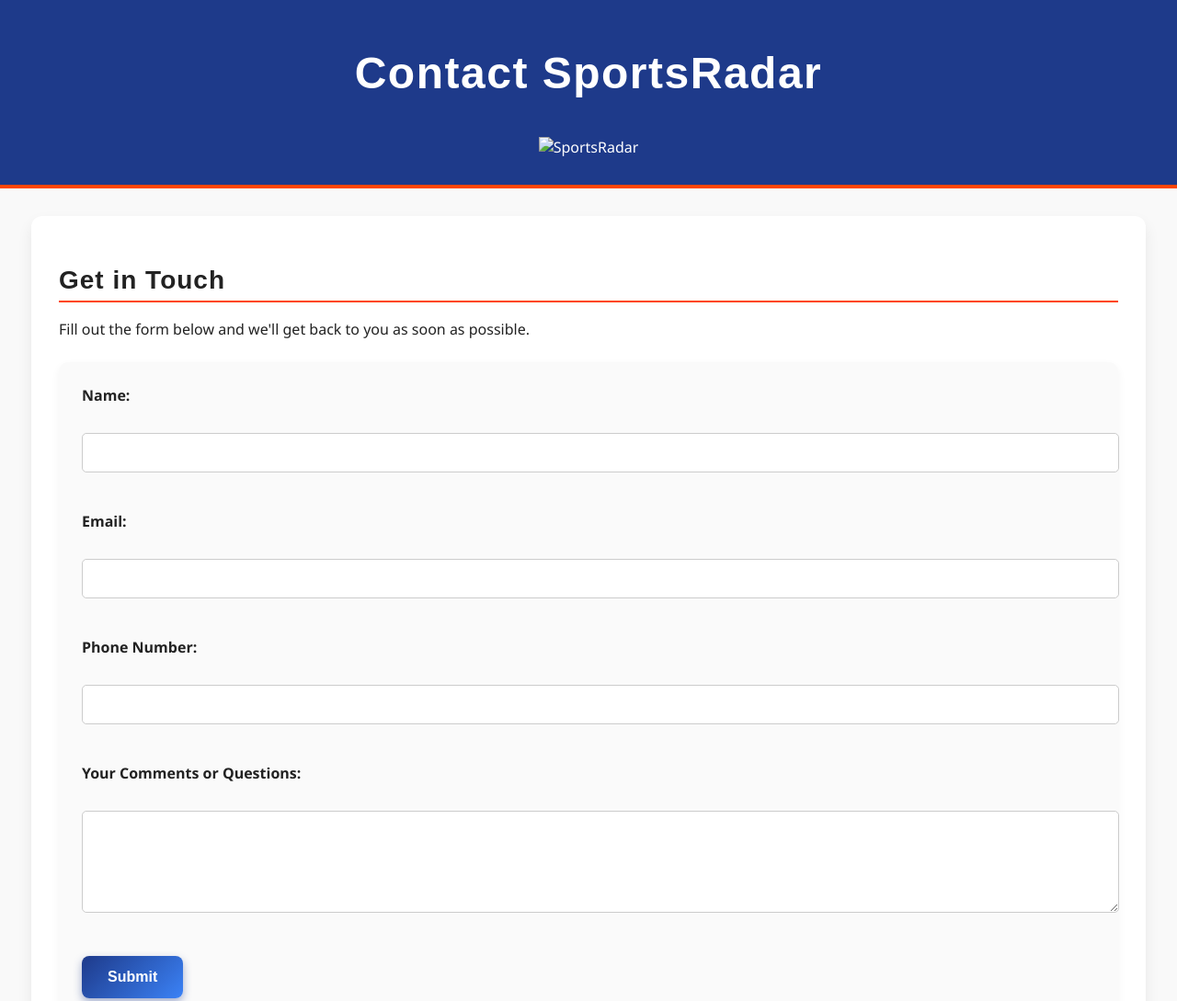
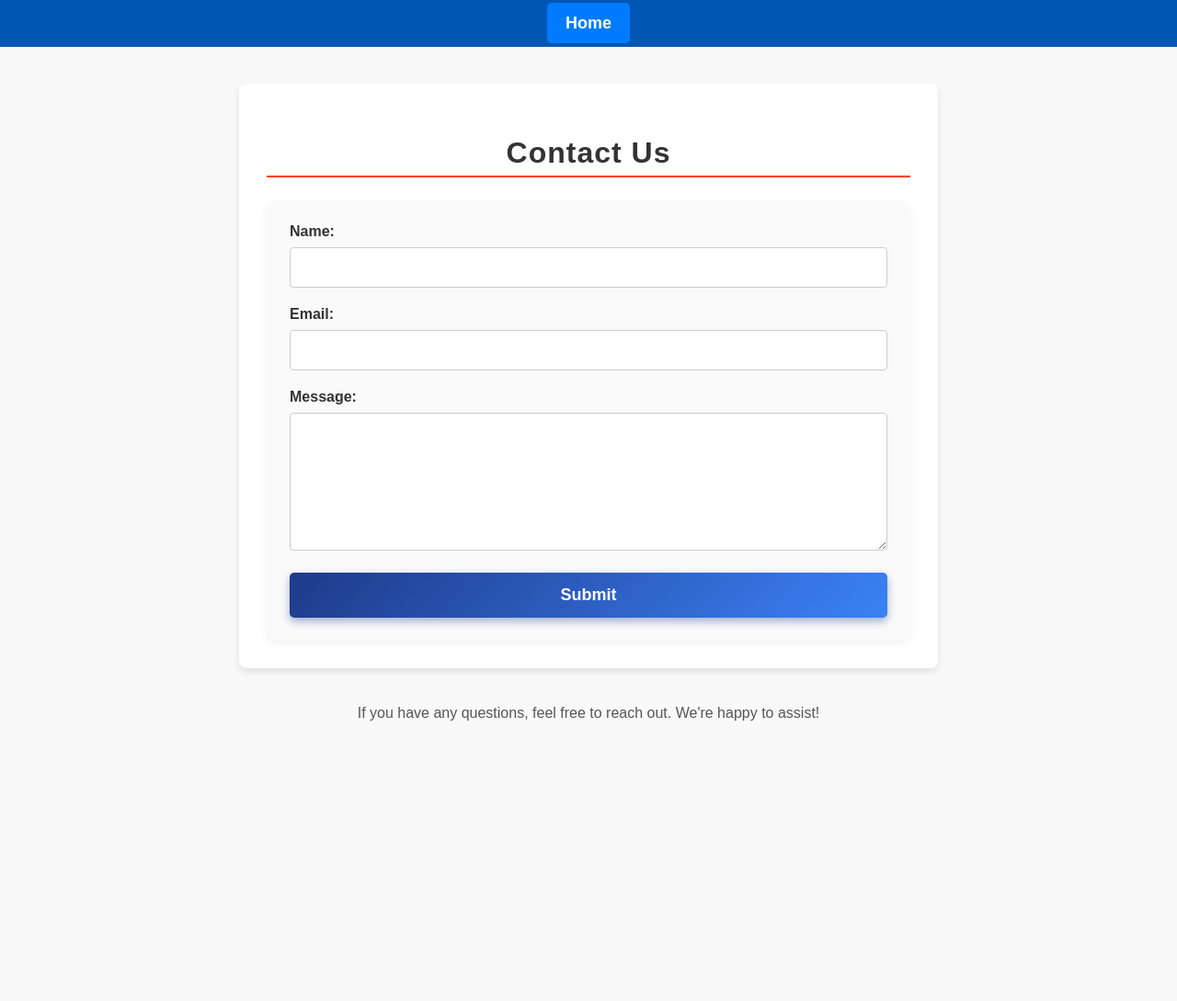
Before and after one commit to LuisEscamilla02/Sportsradar, a plain HTML site: page contact.html in a window 1280 px wide. Shown: the top 1089 px of the page at 92% size. After the commit the page ends 801 px from the top, so only its background shows below. Drawn offline with Linux system fonts and the light colour scheme.

Commit message:
Update contact.html

```diff
--- a/contact.html
+++ b/contact.html
@@ -1,39 +1,125 @@
 <!DOCTYPE html>
 <html lang="en">
 <head>
-  <meta charset="UTF-8">
-  <meta name="viewport" content="width=device-width, initial-scale=1.0">
-  <title>Contact Us - SportsRadar</title>
-  <link rel="stylesheet" href="styles.css">
+    <meta charset="UTF-8">
+    <meta name="viewport" content="width=device-width, initial-scale=1.0">
+    <title>Contact Us - SportsRadar</title>
+    <link rel="stylesheet" href="styles.css">
+    <style>
+        body {
+            font-family: Arial, sans-serif;
+            margin: 0;
+            padding: 0;
+            background-color: #f9f9f9;
+        }
+
+        .navbar {
+            background-color: #0056b3;
+            padding: 15px 0;
+            text-align: center;
+        }
+
+        .navbar a {
+            color: white;
+            text-decoration: none;
+            font-size: 18px;
+            padding: 12px 20px;
+            border-radius: 5px;
+            background-color: #007bff;
+            transition: background-color 0.3s ease;
+        }
+
+        .navbar a:hover {
+            background-color: #0056b3;
+        }
+
+        #contact-form-section {
+            max-width: 700px;
+            margin: 40px auto;
+            padding: 30px;
+            background-color: white;
+            border-radius: 8px;
+            box-shadow: 0 4px 8px rgba(0, 0, 0, 0.1);
+        }
+
+        h2 {
+            text-align: center;
+            color: #333;
+            font-size: 2rem;
+            margin-bottom: 20px;
+        }
+
+        label {
+            display: block;
+            font-weight: bold;
+            margin-bottom: 8px;
+            color: #333;
+        }
+
+        input, textarea {
+            width: 100%;
+            padding: 12px;
+            font-size: 16px;
+            border: 1px solid #ccc;
+            border-radius: 4px;
+            box-sizing: border-box;
+            margin-bottom: 20px;
+        }
+
+        textarea {
+            height: 150px;
+            resize: vertical;
+        }
+
+        button {
+            width: 100%;
+            background-color: #0056b3;
+            color: white;
+            padding: 14px;
+            font-size: 18px;
+            border: none;
+            border-radius: 5px;
+            cursor: pointer;
+            transition: background-color 0.3s ease;
+        }
+
+        button:hover {
+            background-color: #003d7a;
+        }
+
+        .contact-info {
+            text-align: center;
+            margin-top: 40px;
+            font-size: 16px;
+            color: #555;
+        }
+    </style>
 </head>
 <body>
-  <header>
-    <h1>Contact SportsRadar</h1>
-    <img src="images/logo.webp" alt="SportsRadar">
-  </header>
 
-  <div class="container">
-    <h2>Get in Touch</h2>
-    <p>Fill out the form below and we'll get back to you as soon as possible.</p>
+    <nav class="navbar">
+        <a href="sportsradar.html">Home</a>
+    </nav>
 
-    <form action="https://formsubmit.co/luis.escamilla@sjsu.edu" method="POST">
-      <!-- Redirect to MainPage.html after submission -->
-      <input type="hidden" name="_next" value="sportsradar.html">
+    <section id="contact-form-section">
+        <h2>Contact Us</h2>
+        <form action="https://formspree.io/f/meogkpnk" method="POST">
+            <label for="name">Name:</label>
+            <input type="text" id="name" name="name" required>
 
-      <label for="name">Name:</label><br>
-      <input type="text" id="name" name="name" required><br><br>
+            <label for="email">Email:</label>
+            <input type="email" id="email" name="_replyto" required>
 
-      <label for="email">Email:</label><br>
-      <input type="email" id="email" name="email" required><br><br>
+            <label for="message">Message:</label>
+            <textarea id="message" name="message" required></textarea>
 
-      <label for="phone">Phone Number:</label><br>
-      <input type="tel" id="phone" name="phone"><br><br>
+            <button type="submit">Submit</button>
+        </form>
+    </section>
 
-      <label for="message">Your Comments or Questions:</label><br>
-      <textarea id="message" name="message" rows="5" required></textarea><br><br>
+    <div class="contact-info">
+        <p>If you have any questions, feel free to reach out. We're happy to assist!</p>
+    </div>
 
-      <button type="submit">Submit</button>
-    </form>
-  </div>
 </body>
 </html>
```
